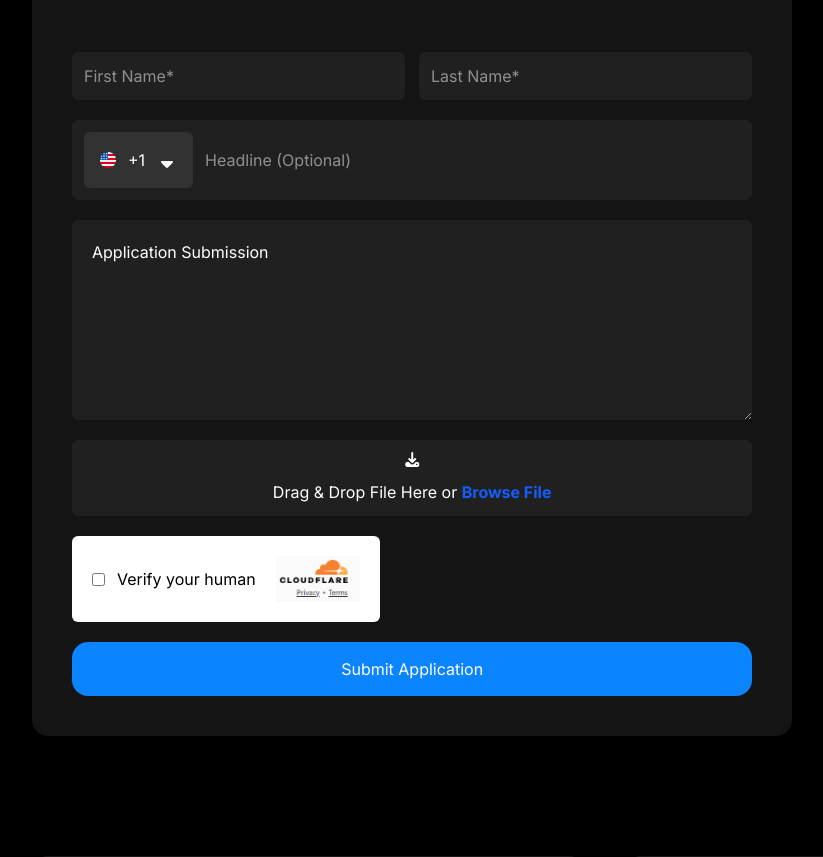
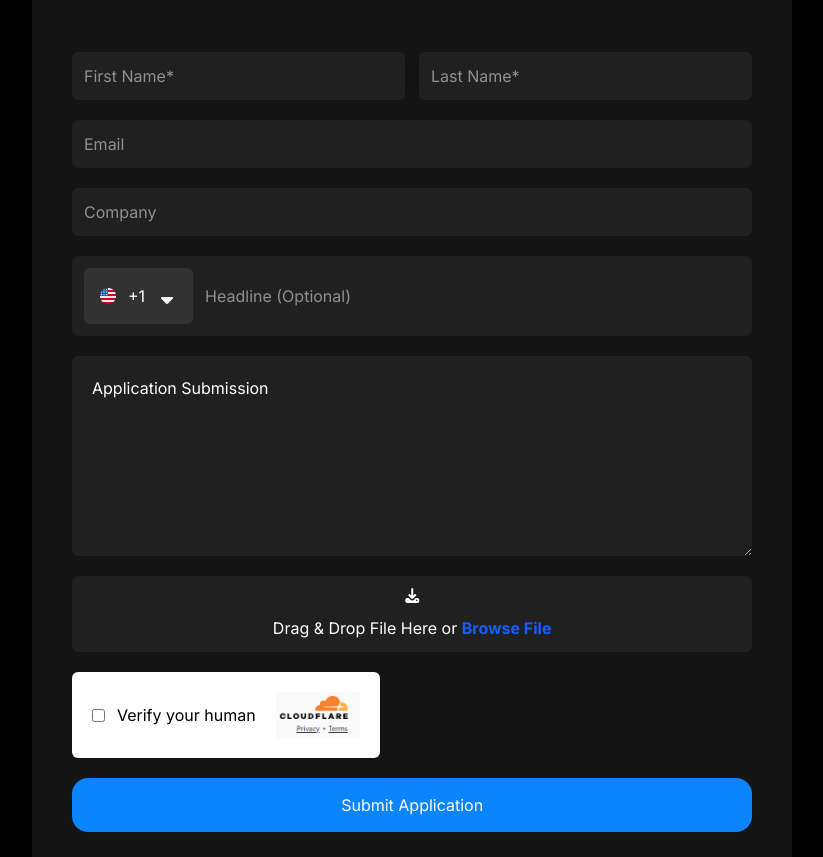
Before and after one commit to hursedhimmatov7-del/EXAM3, a website: page src/page4.html in a window 1280 px wide. Shown: the part 2920-3777 px from the top of the page, without its empty margins (32-855 px from the left). Drawn offline with nearby package versions, Linux system fonts and the light colour scheme; files that its build step writes are made by us from their sources; a web font is replaced by a local one.

Commit message:
Fixed page4'

```diff
--- a/src/page4.html
+++ b/src/page4.html
@@ -95,6 +95,8 @@
            <input class="bg-[#202020] rounded-md w-[49%] py-3 pl-3" placeholder="First Name*" type="text">
            <input class="bg-[#202020] rounded-md w-[49%] py-3 pl-3" placeholder="Last Name*" type="text">
             </div>
+                        <input class="bg-[#202020] rounded-md w-full py-3 pl-3" placeholder="Email" type="text">
+             <input class="bg-[#202020] rounded-md w-full py-3 pl-3" placeholder="Company" type="text">
 <div class="bg-[#202020] rounded-md w-full py-3 pl-3 flex items-center gap-3">
     <div class="flex items-center gap-3 bg-[#323232] p-4 rounded-md ">
         <img src="e3.png" alt="">
```
